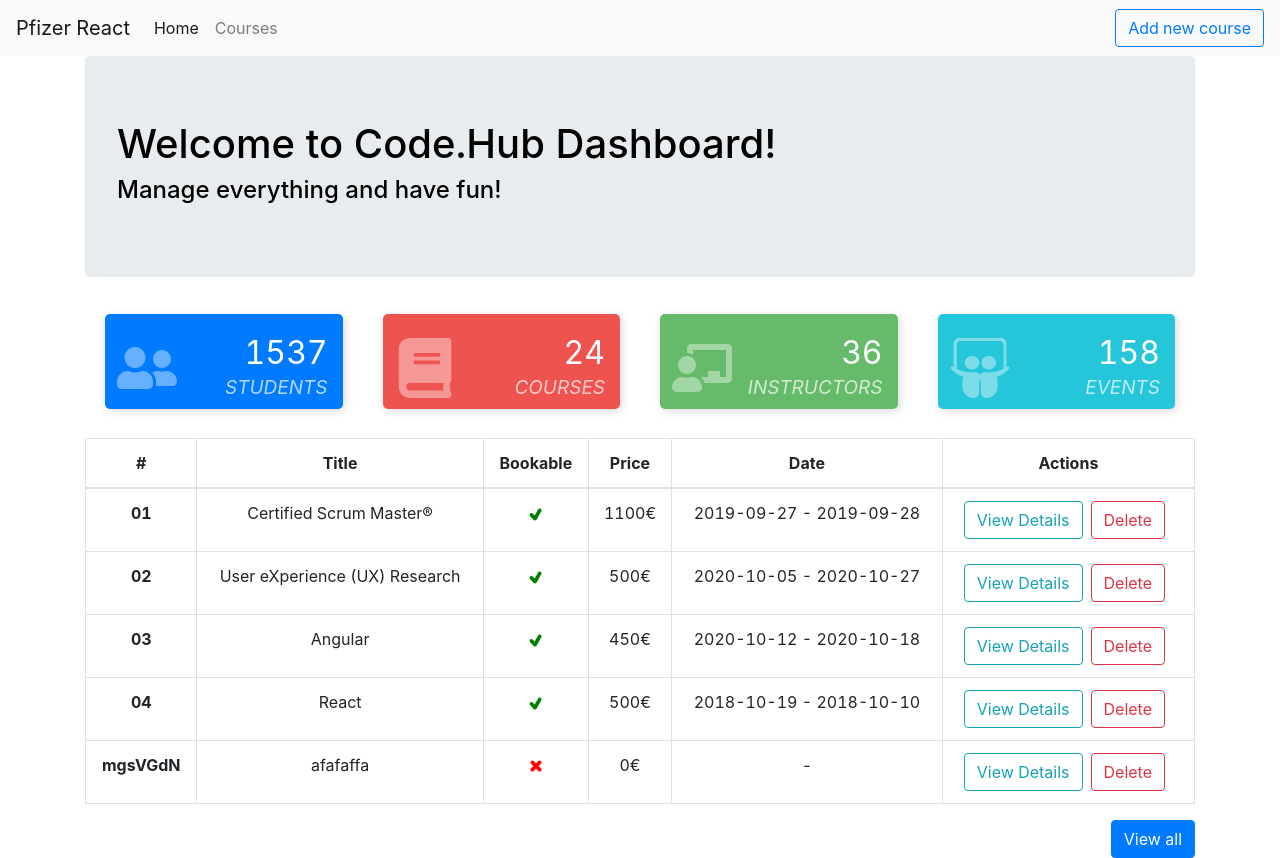
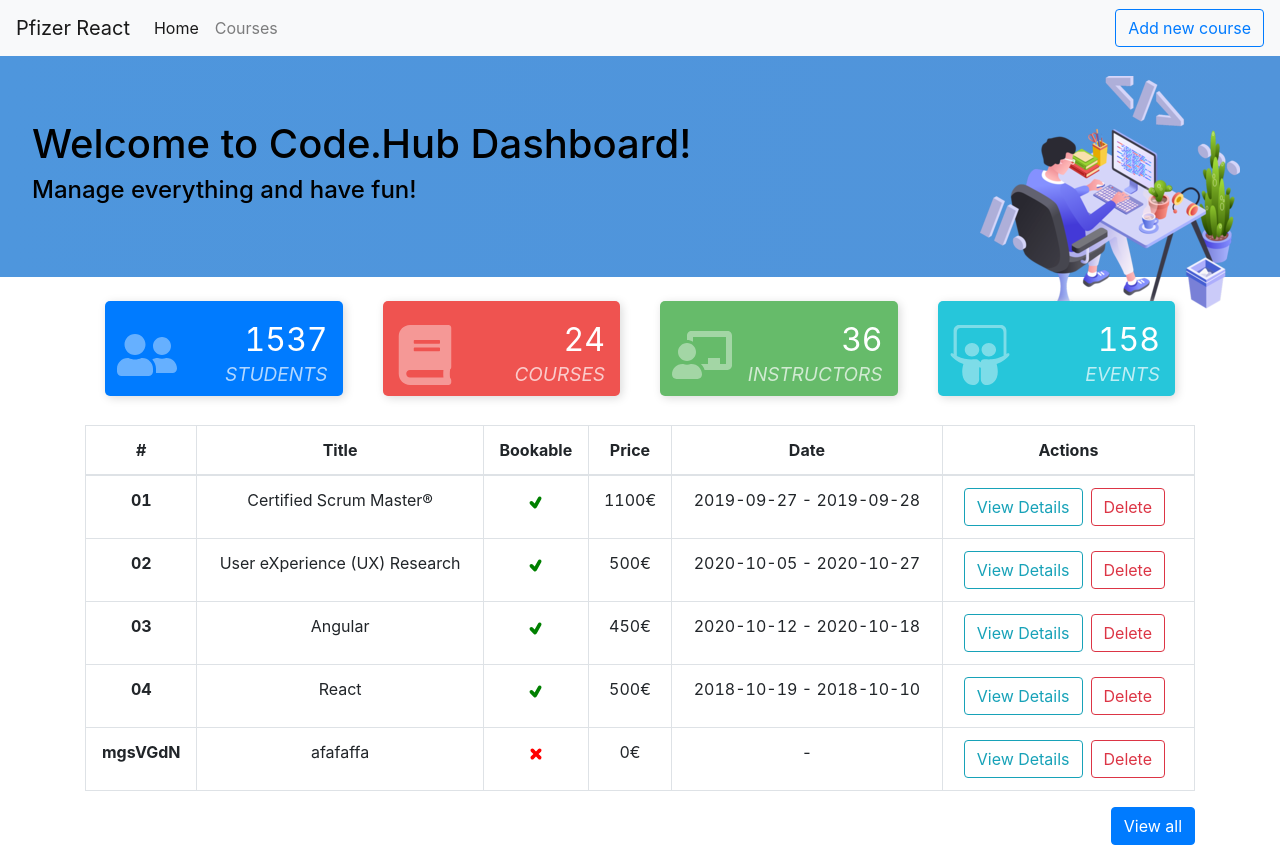
Before and after one commit to diamantisR/pfizer-react-web-app, a React (Create React App) app: page / in a window 1280 px wide. Built offline with nearby package versions, Linux system fonts and the light colour scheme; data requests are answered from the project's data file; the HTML template or start-up script is replaced by a standard one.

Commit message:
PageNotFound component added / home jumbotron style changes

```diff
--- a/src/App.js
+++ b/src/App.js
@@ -8,6 +8,7 @@ import AddCourse from './components/forms/AddCourse';
 import EditCourse from './components/forms/EditCourse';
 import ViewCourse from './components/pages/ViewCourse';
 import CoursesList from './components/pages/CoursesList';
+import NotFound from './components/common/NotFound';
 
 const App = () => {
   return (
@@ -20,6 +21,7 @@ const App = () => {
           <Route exact path='/courses/add' component={AddCourse} />
           <Route exact path='/courses/edit/:id' component={EditCourse} />
           <Route exact path='/courses/:id' component={ViewCourse} />
+          <Route component={NotFound} />
         </Switch>
       </div>
     </Router>
--- /dev/null
+++ b/src/components/common/NotFound.js
@@ -0,0 +1,11 @@
+import React from 'react';
+
+const NotFound = () => {
+  return (
+    <div className='not-found'>
+      <h1 className='display-1'>Page Not Found</h1>
+    </div>
+  );
+};
+
+export default NotFound;
--- a/src/components/common/WelcomeMessage.js
+++ b/src/components/common/WelcomeMessage.js
@@ -3,9 +3,10 @@ import { Jumbotron } from 'react-bootstrap';
 
 const WelcomeMessage = () => {
   return (
-    <Jumbotron>
+    <Jumbotron className='jumbo-welcome'>
       <h1 style={{ color: 'black' }}>Welcome to Code.Hub Dashboard!</h1>
       <h4 style={{ color: 'black' }}>Manage everything and have fun!</h4>
+      <img src={'/sw-developer.png'} alt='afaf' className='img-fluid' />
     </Jumbotron>
   );
 };
--- a/src/components/forms/AddCourse.js
+++ b/src/components/forms/AddCourse.js
@@ -8,7 +8,7 @@ const AddCourse = () => {
   let history = useHistory();
   const [options, setOptions] = useState([]);
   const [title, setTitle] = useState('');
-  const [imagePath, setImagePath] = useState('');
+  const [imagePath, setImagePath] = useState('/default-course.png');
   const [duration, setDuration] = useState('');
   const [open, setOpen] = useState(false);
   const [instructors, setInstructors] = useState([]);
@@ -131,7 +131,7 @@ const AddCourse = () => {
         }
         <h4>Instructors</h4>
         {options.map(i => (
-            <label style={{marginRight: '5px'}}>
+          <label style={{ marginRight: '5px' }}>
             <input
               type='checkbox'
               name={i.id}
@@ -141,7 +141,6 @@ const AddCourse = () => {
             />{' '}
             {i.name.first + ' ' + i.name.last}
           </label>
-
         ))}
         <hr />
         {[
--- a/src/components/pages/Home.js
+++ b/src/components/pages/Home.js
@@ -25,8 +25,9 @@ const Home = () => {
   };
 
   return (
+    <>
+      <WelcomeMessage />
       <div className='container'>
-      <WelcomeMessage />
         <StatsComponent />
         <div className='py-4'>
           <Table bordered>
@@ -77,6 +78,7 @@ const Home = () => {
           <Button className='float-right'>View all</Button>
         </div>
       </div>
+    </>
   );
 };
 
--- a/src/components/pages/ViewCourse.js
+++ b/src/components/pages/ViewCourse.js
@@ -68,7 +68,7 @@ const ViewCourse = () => {
   return (
       <div className='container'>
         <h3>{course.title}</h3>
-        <img src={course.imagePath} alt={course.title} className='img-fluid' />
+        <img src={course.imagePath} alt={course.title} />
         <h5>Price: {course.price.normal}€</h5>
         <h5>
           Bookable:
--- a/src/index.css
+++ b/src/index.css
@@ -102,3 +102,71 @@ code {
 table {
   text-align: center;
 }
+
+.jumbotron {
+  margin-bottom: 1.2rem !important;
+  border-radius: 0 !important;
+}
+
+.jumbo-welcome {
+  position: relative;
+  background: rgb(2, 0, 36);
+  background: -moz-linear-gradient(
+    90deg,
+    rgba(2, 0, 36, 1) 0%,
+    rgba(78, 150, 221, 1) 0%,
+    rgba(81, 148, 218, 1) 100%
+  );
+  background: -webkit-linear-gradient(
+    90deg,
+    rgba(2, 0, 36, 1) 0%,
+    rgba(78, 150, 221, 1) 0%,
+    rgba(81, 148, 218, 1) 100%
+  );
+  background: linear-gradient(
+    90deg,
+    rgba(2, 0, 36, 1) 0%,
+    rgba(78, 150, 221, 1) 0%,
+    rgba(81, 148, 218, 1) 100%
+  );
+}
+
+.jumbo-welcome img {
+  position: absolute;
+  width: auto;
+  height: auto;
+  top: 20px;
+  right: 40px;
+}
+
+.not-found {
+  position: fixed;
+  top: 0;
+  width: 100vw;
+  height: 100vh;
+  display: flex;
+  justify-content: center;
+  align-items: center;
+  background: rgb(2, 0, 36);
+  background: -moz-linear-gradient(
+    90deg,
+    rgba(2, 0, 36, 1) 0%,
+    rgba(48, 102, 156, 1) 0%,
+    rgba(101, 163, 228, 1) 42%,
+    rgba(81, 148, 218, 1) 100%
+  );
+  background: -webkit-linear-gradient(
+    90deg,
+    rgba(2, 0, 36, 1) 0%,
+    rgba(48, 102, 156, 1) 0%,
+    rgba(101, 163, 228, 1) 42%,
+    rgba(81, 148, 218, 1) 100%
+  );
+  background: linear-gradient(
+    90deg,
+    rgba(2, 0, 36, 1) 0%,
+    rgba(48, 102, 156, 1) 0%,
+    rgba(101, 163, 228, 1) 42%,
+    rgba(81, 148, 218, 1) 100%
+  );
+}
```
Also changed, not shown: public/default-course.png (added), public/sw-developer.png (added). Lines whose indentation alone changed are shown as unchanged.
